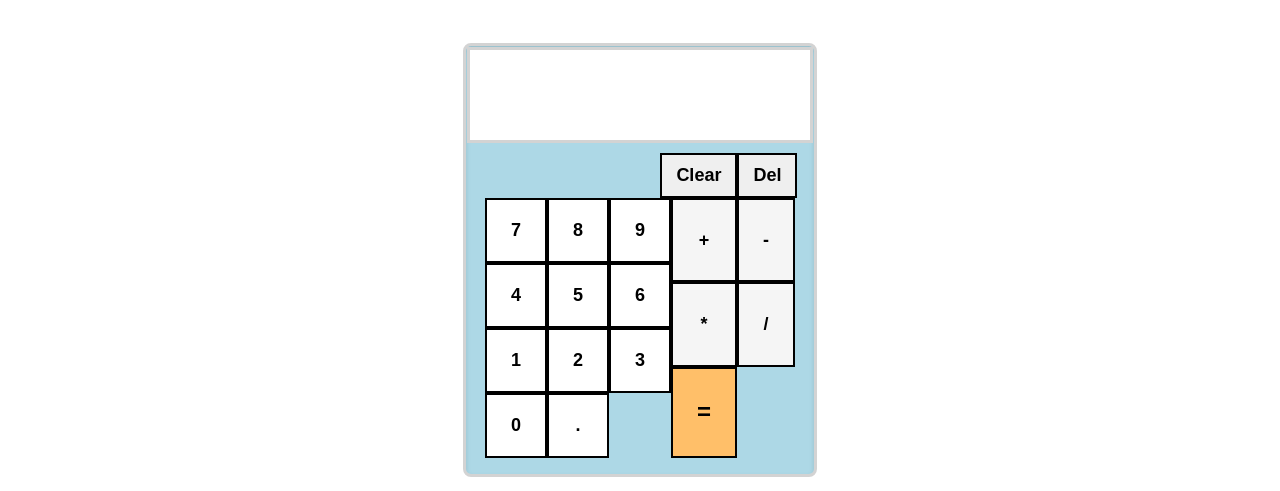
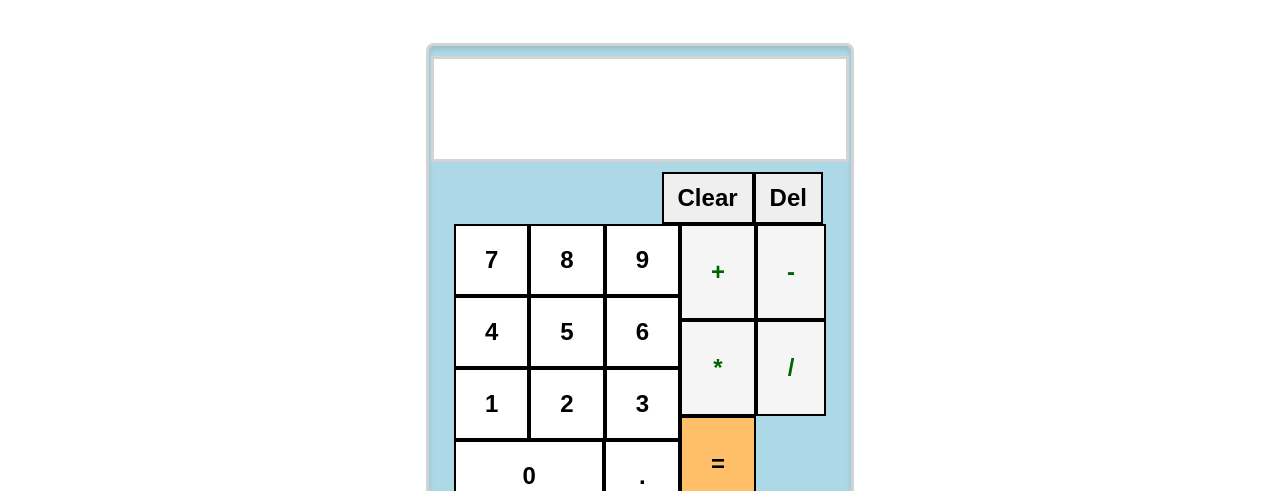
Before and after one commit to arvidjj/calculator, a plain HTML site: page index.html in a window 1280 px wide. Shown: the top 491 px of the page. Drawn offline with nearby package versions, Linux system fonts and the light colour scheme.

Commit message:
stylized

```diff
--- a/index.html
+++ b/index.html
@@ -26,6 +26,7 @@
                 <button class="btn btnDel" id="buttonDelete">Del</button>
             </div>
             <div class="keys">
+                <div>
                     <div class="button-grid">
                         <button class="btn btnNumbers" id="button7">7</button>
                         <button class="btn btnNumbers" id="button8">8</button>
@@ -36,8 +37,11 @@
                         <button class="btn btnNumbers" id="button1">1</button>
                         <button class="btn btnNumbers" id="button2">2</button>
                         <button class="btn btnNumbers" id="button3">3</button>
-                    <button class="btn btnNumbers" id="button0">0</button>
-                    <button class="btn btnNumbers" id="buttonDot">.</button>
+                    </div>
+                    <div style="display:flex">
+                        <button class="btn btnNumbers" id="button0" style="width:67%;">0</button>
+                        <button class="btn btnNumbers" id="buttonDot" style="width:33.5%;">.</button>
+                    </div>
                 </div>
                 <div class="button-grid2">
                     <button class="btn btnOperator" id="button+">+</button>
--- a/js/app.js
+++ b/js/app.js
@@ -31,7 +31,7 @@ function operate(a, b, operator) {
 
 const calcInput = document.querySelector('#calcInput');
 const calcResult = document.querySelector('#calcResult');
-const numberButtons = document.querySelectorAll('.button-grid .btn');
+const numberButtons = document.querySelectorAll('.btnNumbers');
 const operatorButtons = document.querySelectorAll('.btnOperator');
 const buttonDot = document.querySelector('#buttonDot');
 
--- a/styles/style.css
+++ b/styles/style.css
@@ -23,7 +23,7 @@ body {
 .main-calc {
     background-color: lightblue;
     border: 3px solid lightgray;
-    padding: 1px;
+    padding: 10px;
     display:flex;
     flex-direction: column;
     border-radius:8px;
@@ -31,11 +31,11 @@ body {
 }
 
 .btn {
-    padding: 20px 24px;
+    padding: 20px 29px;
     cursor: pointer;
     border: 2px solid black;
     font-weight: bold;
-    font-size: large;
+    font-size: x-large;
     /*border-radius: 8px;*/
 }
 
@@ -45,6 +45,7 @@ body {
 
 .btnOperator {
     background-color: whitesmoke;
+    color:darkgreen;
 }
 
 #buttonEquals {
@@ -76,8 +77,8 @@ body {
 .result-box {
     background-color: white;
     border: 3px solid lightgray;
-    width: 330px;
-    height: 80px;
+    width: 100%;
+    height: 90px;
     margin-bottom: 10px;
     padding: 5px;
     display: flex;
```
Lines whose indentation alone changed are shown as unchanged.
